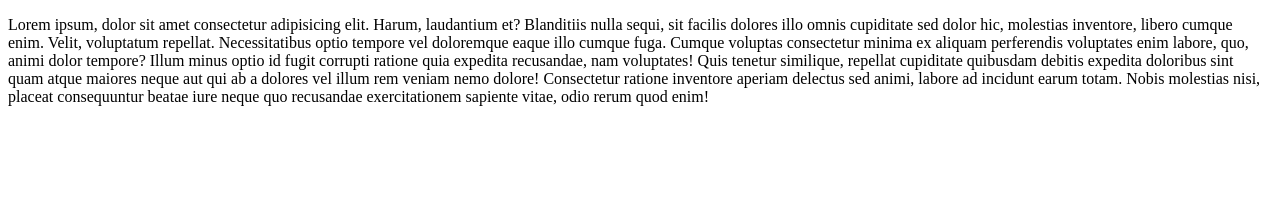
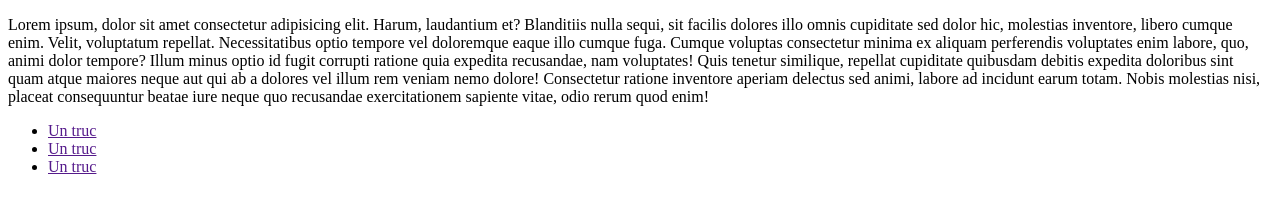
Before and after one commit to liliaouldhocine/test-git2, a plain HTML site: page index.html in a window 1280 px wide. Drawn offline with Linux system fonts and the light colour scheme.

Commit message:
fix conflict

```diff
--- a/index.html
+++ b/index.html
@@ -21,5 +21,16 @@
       consequuntur beatae iure neque quo recusandae exercitationem sapiente
       vitae, odio rerum quod enim!
     </p>
+    <ul>
+      <li>
+        <a href=""> Un truc </a>
+      </li>
+      <li>
+        <a href=""> Un truc </a>
+      </li>
+      <li>
+        <a href=""> Un truc </a>
+      </li>
+    </ul>
   </body>
 </html>
```
